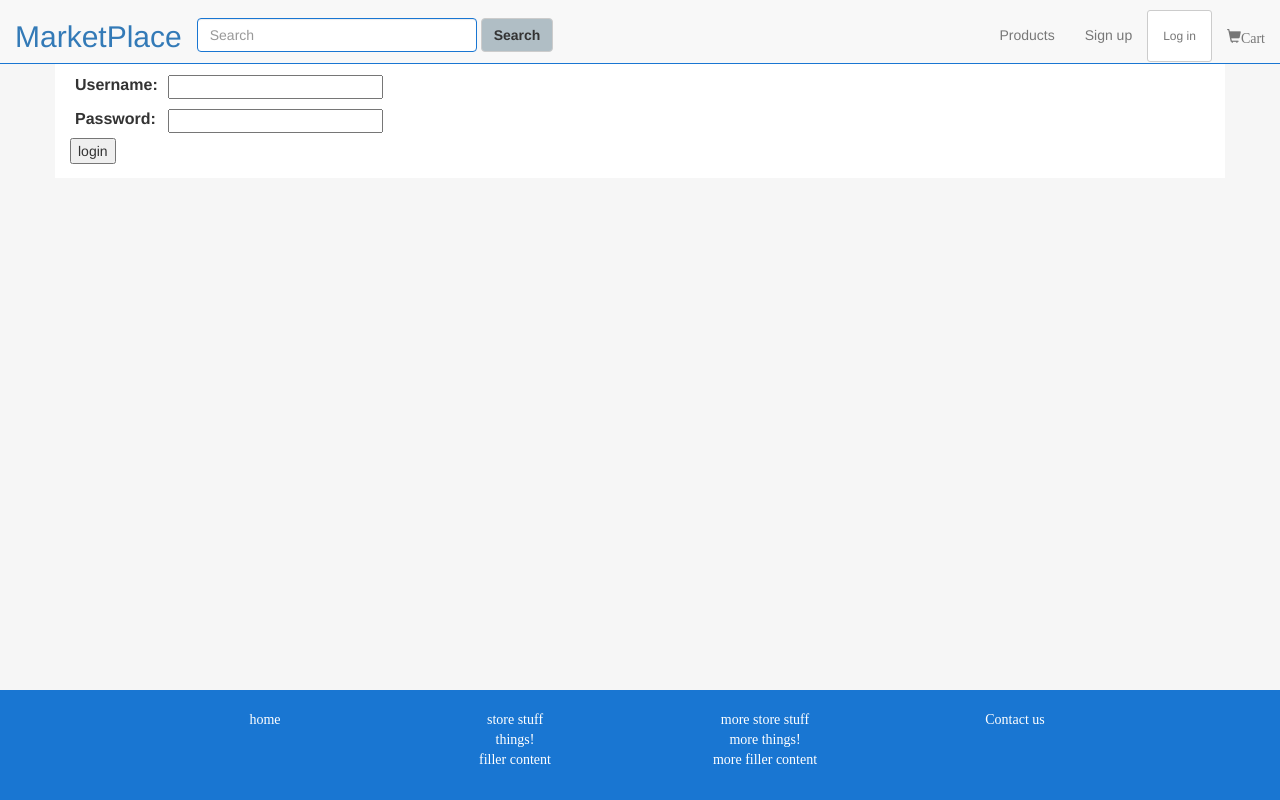
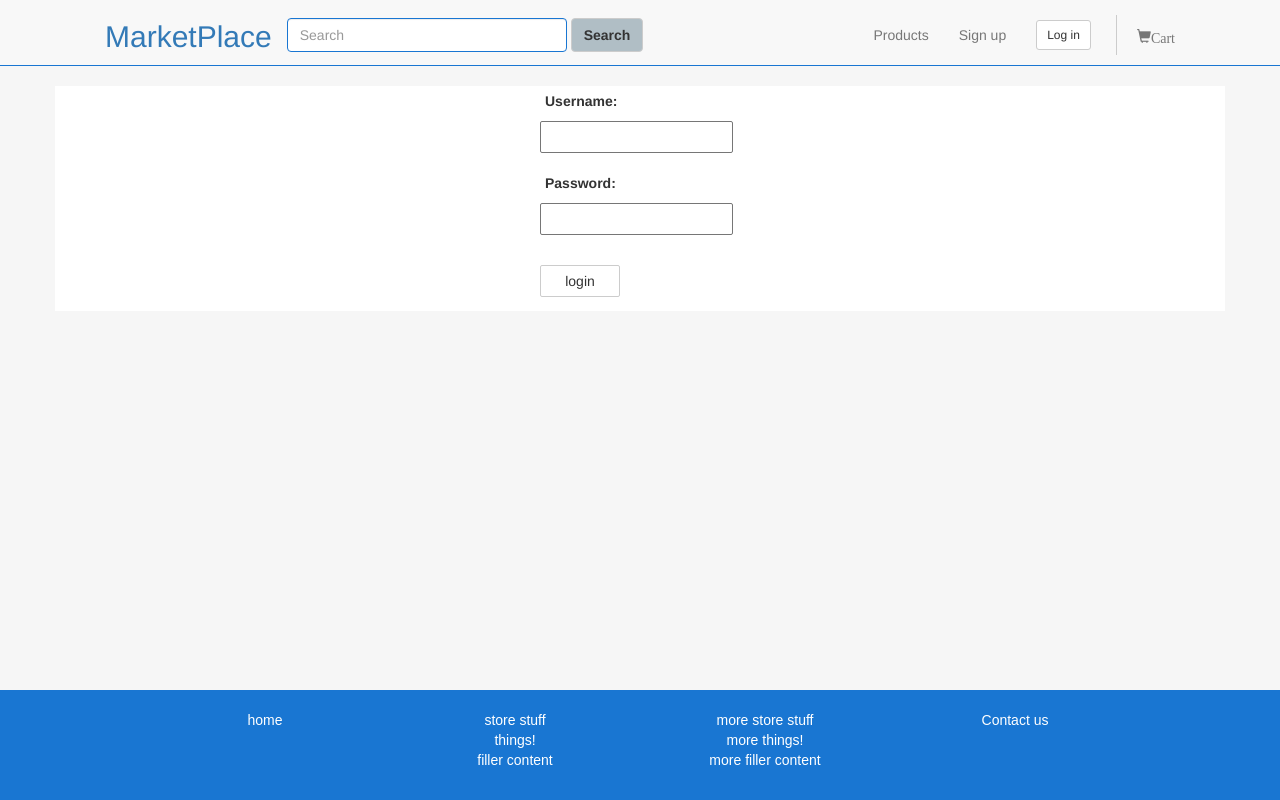
Before and after one commit to unexceptable/swen303_group04, a Django app: page /login/ in a window 1280 px wide. Run offline with Django 3.2, Linux system fonts and the light colour scheme; data comes from the database, SQL or seed files in the repository; data that the repository does not hold is empty; some libraries are stand-ins or nearby versions.

Commit message:
style changes and button fixes

```diff
--- a/MarketPlace/marketplace/static/css/style.css
+++ b/MarketPlace/marketplace/static/css/style.css
@@ -1,15 +1,18 @@
 
 p {
-	font-family: "Times New Roman";
+	font-family: sans-serif;
+}
+
+.container{
+  background-color: #fff;
+}
+
+.container-fluid{
+  max-width: 1100px;
 }
 
 #header {
-	margin-top: 30px;
-  padding-bottom: 40px;
-}
-
-#logo a{
-	text-decoration: none;
+  margin-bottom: 10px;
 }
 
 #menu {
@@ -18,7 +21,8 @@ p {
 }
 
 #menu a:hover{
-	font-weight: bold;
+	text-decoration: underline;
+    color: #777;
 }
 
 #navbar{
@@ -65,14 +69,55 @@ p {
   padding-top: 10px;
 }
 
+.menu-divider{
+   margin-left: 10px;
+   margin-right: 5px;
+   margin-top: 5px;
+   border-left: 1px solid #ccc;
+   height: 40px;
+
+}
+
+.dropdown-menu>li>p{
+    padding: 3px 20px;
+    font-weight: 800;
+    margin: 0px;
+}
+
+#login-link{
+    padding-top: 10px;
+}
+
+.badge{
+    margin-bottom: 10px;
+    margin-left: 5px;
+    padding-top: 2px;
+    padding-bottom: 6px;
+}
+
+
+#logo a{
+    text-decoration: none;
+}
+
+#logo a:hover{
+    text-decoration: none;
+    color: #337ab7;
+}
+
+
+
 #category_title{
-	font-family: "Times New Roman";
+	font-family: sans-serif;
 	text-align: center;
 	border: 1px solid #ccc;
 }
+
+
 .italics p{
 	font-style: italic;
 }
+
 
 .jumbotron{
 	padding-top: 0px;
@@ -119,7 +164,36 @@ p {
 	margin-left: 30px;
 }
 
+/* Login Form: */
+#login-form {
+    max-width: 200px;
+    margin: auto;
+    padding-left: auto;
+}
 
+#login-form label{
+    display: block;
+    padding: 5px;
+    margin-left: auto;
+}
+
+#login-form input{
+    display: block;
+    padding: 5px;
+    border-radius: 2px;
+    border-style: solid;
+    border-width: 1px;
+}
+
+#login-form input[type="submit"]{
+    width: 80px;
+    margin-top: 30px;
+}
+
+
+
+
+/*Product Detail Page:*/
 .product {
 	border-radius: 2px;
 	border: 1px solid #ccc;
@@ -150,6 +224,8 @@ p {
 	border-top: 1px solid #91a23c;
 }
 
+
+/*Product List Page:*/
 
 .product_list {
     max-width: 300px;
@@ -204,6 +280,8 @@ p {
     margin: 0px;
 }
 
+
+/* Cart Page:*/
 .cart{
     max-width: 700px;
     margin-right: auto;
@@ -222,7 +300,7 @@ p {
 
 
 
-
+/* Footer: */
 html {
   position: relative;
   min-height: 100%;
@@ -264,6 +342,7 @@ body {
 	margin: 0px;
 }
 
+
 /*STUFF FOR CAROUSEL*/
 .carousel{
 	height: 500px;
@@ -282,6 +361,8 @@ body {
   height: 500px;
 }
 
+
+/* Category stuff: */
 .category_item {
 	position: relative;
 }
@@ -296,14 +377,3 @@ body {
 	text-decoration: none;
 	text-align: center;
 }
-
-.container{
-  background-color: #fff;
-}
-
-.btn-sm{
-}
-
-#login-link{
-    padding-top: 10px;
-}
--- a/MarketPlace/web_shop/templates/base.html
+++ b/MarketPlace/web_shop/templates/base.html
@@ -15,10 +15,8 @@
     <body>
 
 
-
-       <div class="container">
        <div id="header">
-              <nav class="navbar navbar-default navbar-fixed-top" id="menu">
+         <nav class="navbar navbar-default navbar-static-top" id="menu">
            <div class="container-fluid">
              <div class="navbar-header">
                <button type="button" class="navbar-toggle collapsed" data-toggle="collapse" data-target="#navbar" aria-expanded="false" aria-controls="navbar">
@@ -60,23 +58,27 @@
                          <li><a href="/editaddress/">Edit Billing Address</a></li>
                          <li><a href="/logout/">Logout</a></li>
                          {% if request.user.is_superuser %}
-                                <li><a href="/listusers/"><strong>All Users</strong></a></li>
+                         <li role="separator" class="divider"></li>
+                         <li><p>admin actions:</p></li>
+                         <li><a href="/listusers/">All Users</a></li>
                          {% endif %}
                        </ul>
                    </li>
-                        <!-- <li><a class="btn btn-default btn-sm" href="/logout/" role="button">Logout</a></li> -->
-                        <li><a class="glyphicon glyphicon-shopping-cart" href="/cart">Cart{% if cart.count %}({{ cart.count }}){% endif %}</a></li>
+                   <li><a class="glyphicon glyphicon-shopping-cart" href="/cart">Cart{% if cart.count %}<span class="badge">{{ cart.count }}</span>{% endif %}</a></li>
                  {% else %}
                    <li><a href="/category/all/">Products</a></li>
                    <li><a href="/register/">Sign up</a></li>
-                        <li><a class="btn btn-default btn-sm" href="/login/" role="button">Log in</a></li>
-                        <li><a class="glyphicon glyphicon-shopping-cart" href="/cart">Cart{% if cart.count %}({{ cart.count }}){% endif %}</a></li>
+                   <li><a href="/login/" id="login-link"><button class="btn btn-default btn-sm" role="button">Log in</button></a></li>
+                   <li class="menu-divider"></li>
+                   <li><a class="glyphicon glyphicon-shopping-cart" href="/cart">Cart{% if cart.count %}<span class="badge">{{ cart.count }}</span>{% endif %}</a></li>
                  {% endif %}
                </ul>
              </div><!--/.nav-collapse -->
            </div><!--/.container-fluid -->
          </nav>
        </div>
+
+       <div class="container">
 
             {% block content %}
             {% endblock %}
--- a/MarketPlace/web_shop/templates/login.html
+++ b/MarketPlace/web_shop/templates/login.html
@@ -2,23 +2,22 @@
 
 {% block content %}
 
+  <div id="login-form">
       {% if form.errors %}
         <p>Your username and password didn't match. Please try again.</p>
       {% endif %}
       <form method="post" action="/login/">
       {% csrf_token %}
-  <table>
-  <tr>
-      <td>{{ form.username.label_tag }}</td>
-      <td>{{ form.username }}</td>
-  </tr>
-  <tr>
-      <td>{{ form.password.label_tag }}</td>
-      <td>{{ form.password }}</td>
-  </tr>
-  </table>
-
-  <input type="submit" value="login" />
+        <div class="form-group">
+          {{ form.username.label_tag }}
+          {{ form.username }}
+        </div>
+        <div class="form-group">
+          {{ form.password.label_tag }}
+          {{ form.password }}
+        </div>
+      <input class="btn btn-default" type="submit" value="login" />
       </form>
+  </div>
 
 {% endblock %}
```
Lines whose indentation alone changed are shown as unchanged.
